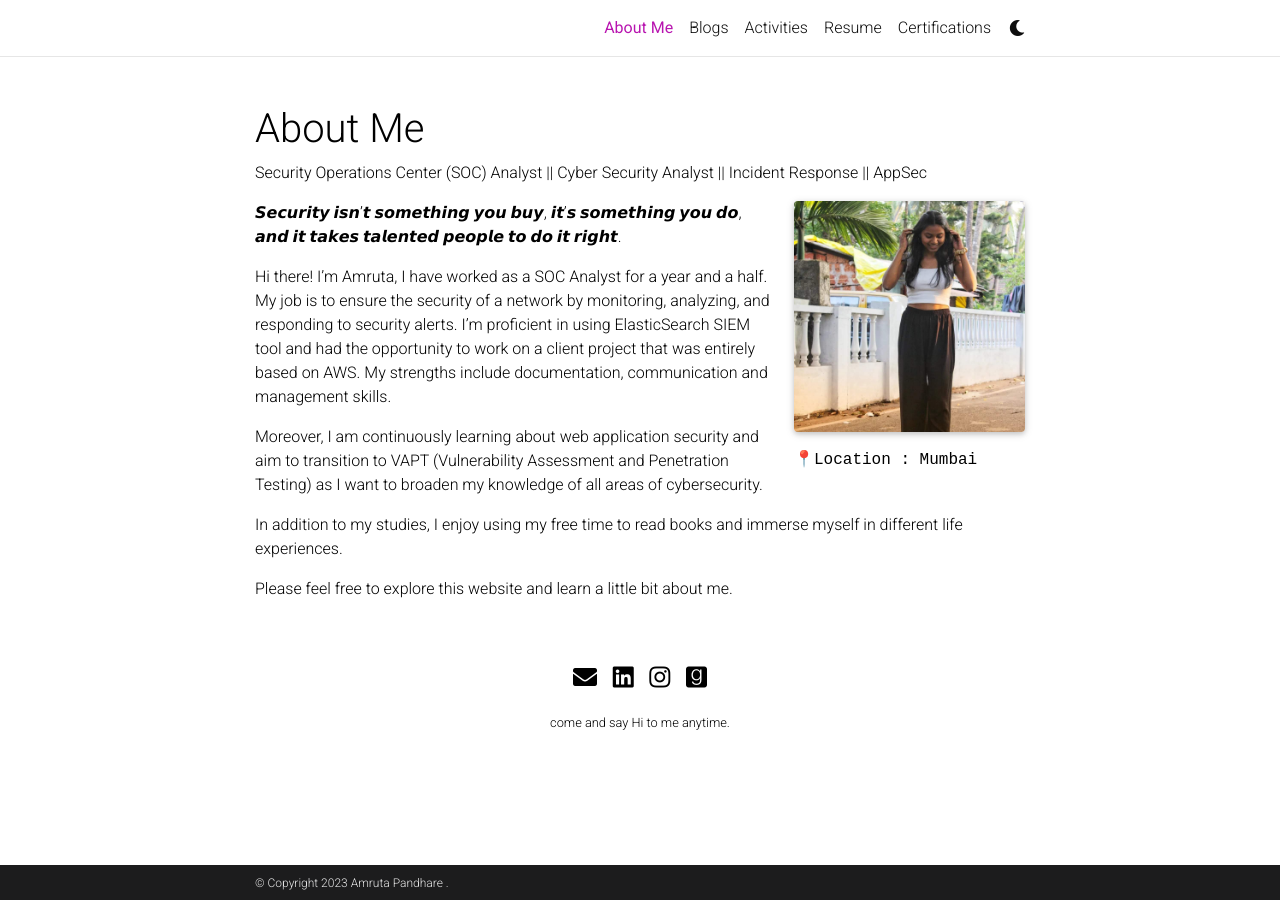
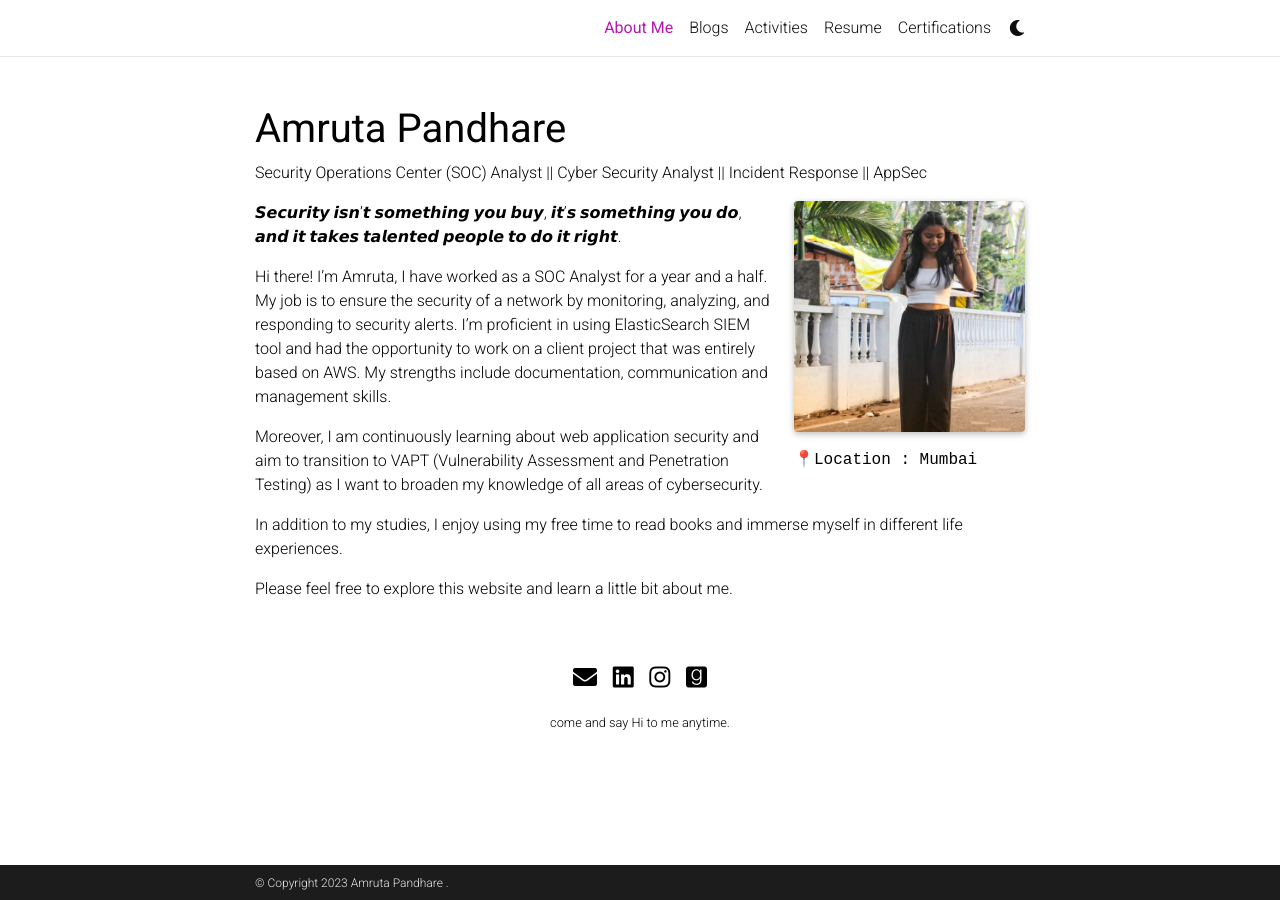
Before and after one commit to AmrutaPandhare/AmrutaPandhare.github.io, a Jekyll site: the page built from _pages/about.md, in a window 1280 px wide. Built offline with Jekyll 4.4.1, drawn with Linux system fonts in a browser that asks for light colours; full-size pictures stand in for the smaller copies a plugin makes; comment, search, counter and statistics services are not loaded; a style sheet for code colours, icons or effects is not loaded.

Commit message:
Update _config.yml

```diff
--- a/_config.yml
+++ b/_config.yml
@@ -2,7 +2,7 @@
 # Site settings
 # -----------------------------------------------------------------------------
 
-title: About Me # the website title (if blank, full name will be used instead)
+title: blank # the website title (if blank, full name will be used instead)
 first_name: Amruta Pandhare
 middle_name:
 last_name:
```
